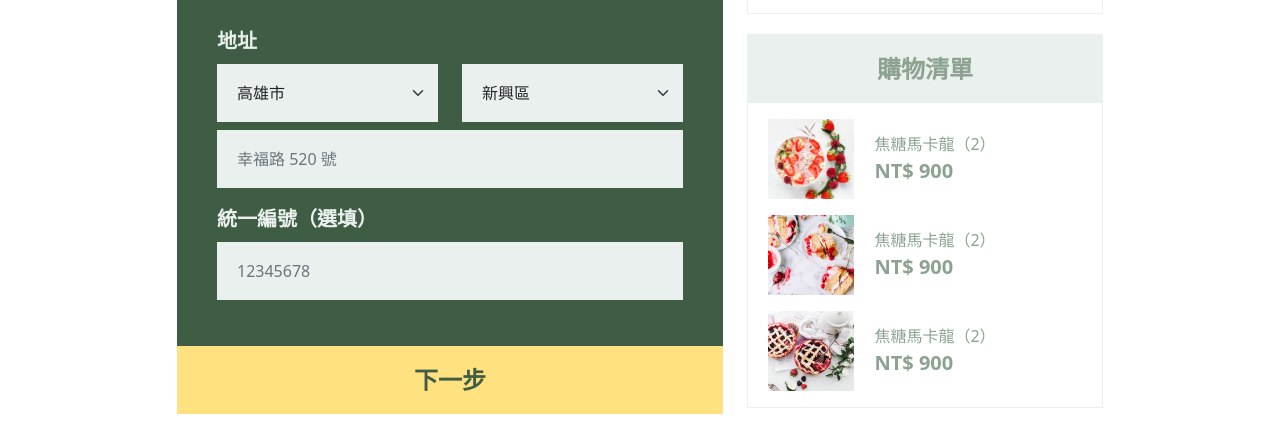
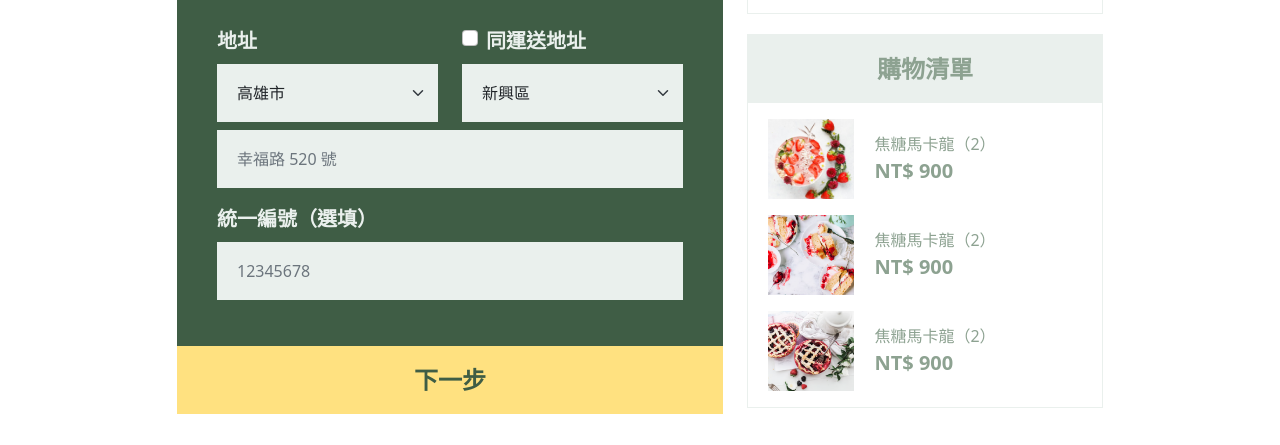
Before and after one commit to David0575/sweetaste, a plain HTML site: page checkout3.html in a window 1280 px wide. Both pictures are taken after a click on the tab "郵寄發票". Shown: the part 355-800 px from the top of the page. Drawn offline with nearby package versions, Linux system fonts and the light colour scheme.

Commit message:
add-checkbox-address

```diff
--- a/checkout3.html
+++ b/checkout3.html
@@ -100,7 +100,19 @@
                             <div class="tab-pane fade" id="mail" role="tabpanel" aria-labelledby="mail">
                                 <div class="input_box row">
                                     <div class="col-12">
-                                        <label for="checkout_address" class="form-label">地址</label>
+                                        <div class="row">
+                                            <div class="col">
+                                                <label for="checkout_address" class="form-label">地址</label>
+                                            </div>
+                                            <div class="col">
+                                                <div class="form-check">
+                                                    <input class="form-check-input" type="checkbox" value="" id="login-remenber">
+                                                    <label class="form-check-label" for="login-remenber">
+                                                        同運送地址
+                                                    </label>
+                                                </div>
+                                            </div>
+                                        </div>
                                         <div class="row">
                                             <div class="col-6">
                                                 <select class="form-select">
```
